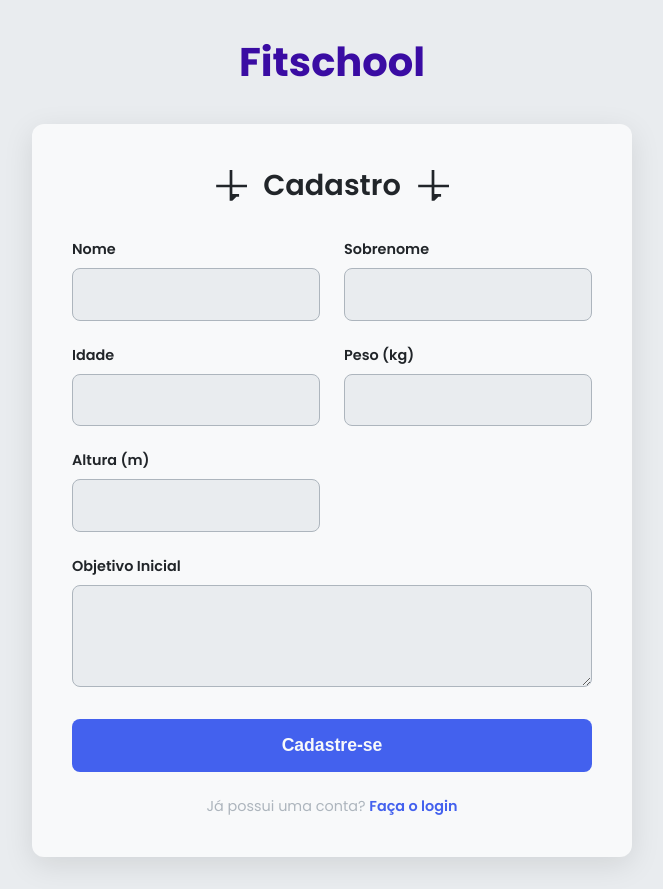
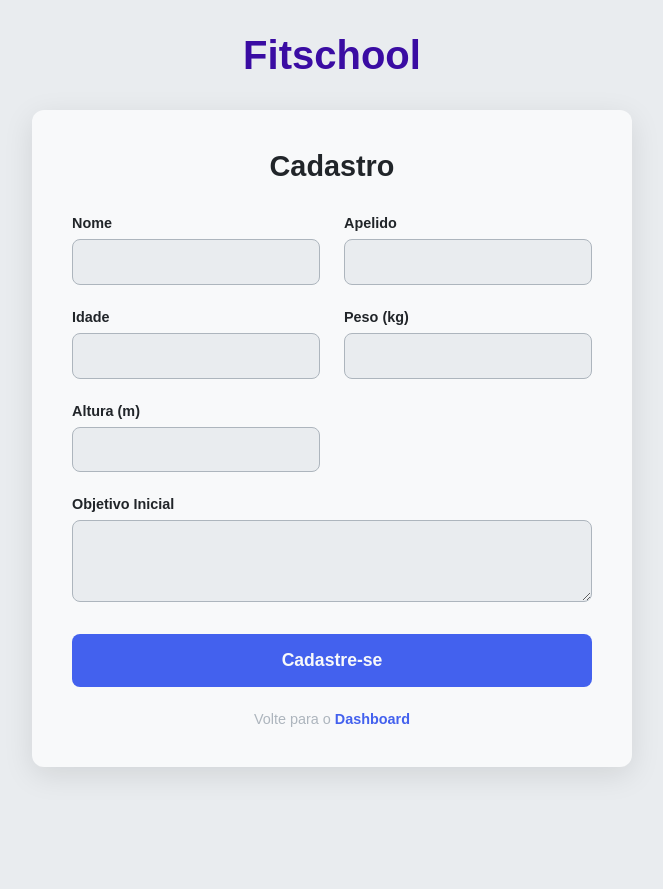
Before and after one commit to pedroompc/FitSchool-FDS, a Django app: page /user/menu/criarAtleta/ in a window 1280 px wide. Shown: the whole page, without its empty margins (308-971 px from the left). After the commit the page ends 775 px from the top, so only its background shows below. Run offline with Django 5.2, Linux system fonts and the light colour scheme.

Commit message:
Modificando Icones

```diff
--- a/fitschool/templates/fitschool/pages/criarAtleta.html
+++ b/fitschool/templates/fitschool/pages/criarAtleta.html
@@ -8,7 +8,7 @@
     <link rel="stylesheet" href="{% static 'css/stylecriarAtleta.css' %}">
     <link rel="preconnect" href="https://fonts.googleapis.com">
     <link rel="preconnect" href="https://fonts.gstatic.com" crossorigin>
-    <link href="https://fonts.googleapis.com/css2?family=Poppins:wght@400;600;700display=swap" rel="stylesheet">
+    <link rel="stylesheet" href="https://cdnjs.cloudflare.com/ajax/libs/font-awesome/6.4.0/css/all.min.css">
 </head>
 <body>
 
@@ -19,9 +19,7 @@
     <main class="container">
         <form class="signup-form">
             <div class="form-header">
-                <svg class="dumbbell-icon" xmlns="http://www.w3.org/2000/svg" width="32" height="32" viewBox="0 0 24 24" fill="currentColor"><path d="M20.57 14.86L22 13.43L20.57 12L17 15.57L15.57 17L12 13.43L8.43 17L7 15.57L10.57 12L2 3.43L3.43 2L12 10.57L20.57 2L22 3.43L13.43 12L20.57 19.14L19.14 20.57L12 13.43L4.86 20.57L3.43 19.14L10.57 12L3.43 4.86L4.86 3.43L12 10.57L19.14 3.43L20.57 4.86L13.43 12L20.57 19.14V14.86Z" transform="rotate(45 12 12)"></path></svg>
                 <h2>Cadastro</h2>
-                 <svg class="dumbbell-icon" xmlns="http://www.w3.org/2000/svg" width="32" height="32" viewBox="0 0 24 24" fill="currentColor"><path d="M20.57 14.86L22 13.43L20.57 12L17 15.57L15.57 17L12 13.43L8.43 17L7 15.57L10.57 12L2 3.43L3.43 2L12 10.57L20.57 2L22 3.43L13.43 12L20.57 19.14L19.14 20.57L12 13.43L4.86 20.57L3.43 19.14L10.57 12L3.43 4.86L4.86 3.43L12 10.57L19.14 3.43L20.57 4.86L13.43 12L20.57 19.14V14.86Z" transform="rotate(45 12 12)"></path></svg>
             </div>
 
             <div class="form-grid">
@@ -30,7 +28,7 @@
                     <input type="text" id="nome" name="nome" required>
                 </div>
                 <div class="form-group">
-                    <label for="apelido">Sobrenome</label>
+                    <label for="apelido">Apelido</label>
                     <input type="text" id="apelido" name="apelido" required>
                 </div>
                 <div class="form-group">
@@ -54,7 +52,7 @@
             <button type="submit" class="btn-submit">Cadastre-se</button>
 
             <p class="login-link">
-                Já possui uma conta? <a href="#">Faça o login</a>
+                Volte para o <a href="#">Dashboard</a>
             </p>
         </form>
     </main>
--- a/fitschool/templates/fitschool/pages/menu.html
+++ b/fitschool/templates/fitschool/pages/menu.html
@@ -50,7 +50,7 @@
         <li><a href = "{% url 'perfilUsuario' %}"><i class="fas fa-user"></i> Meu Perfil</a></li>
         <li><a href="#"><i class="fas fa-bell"></i> Notificações</a></li>
         <li><a href="{% url 'meusTreinos' %}"><i class="fas fa-dumbbell"></i> Meus Treinos</a></li>
-        <li><a href="{% url 'criarAtleta' %}"><i class="fas fa-dumbbell"></i>Criar Atleta</a></li>
+        <li><a href="{% url 'criarAtleta' %}"><i class="fa-solid fa-plus"></i>Criar Atleta</a></li>
         <li><a href="#"><i class="fas fa-chalkboard-teacher"></i> Professores</a></li>
         <li><a href="{% url 'frequencia' %}"><i class="fas fa-calendar-check"></i> Frequência</a></li>
     </ul>
```
